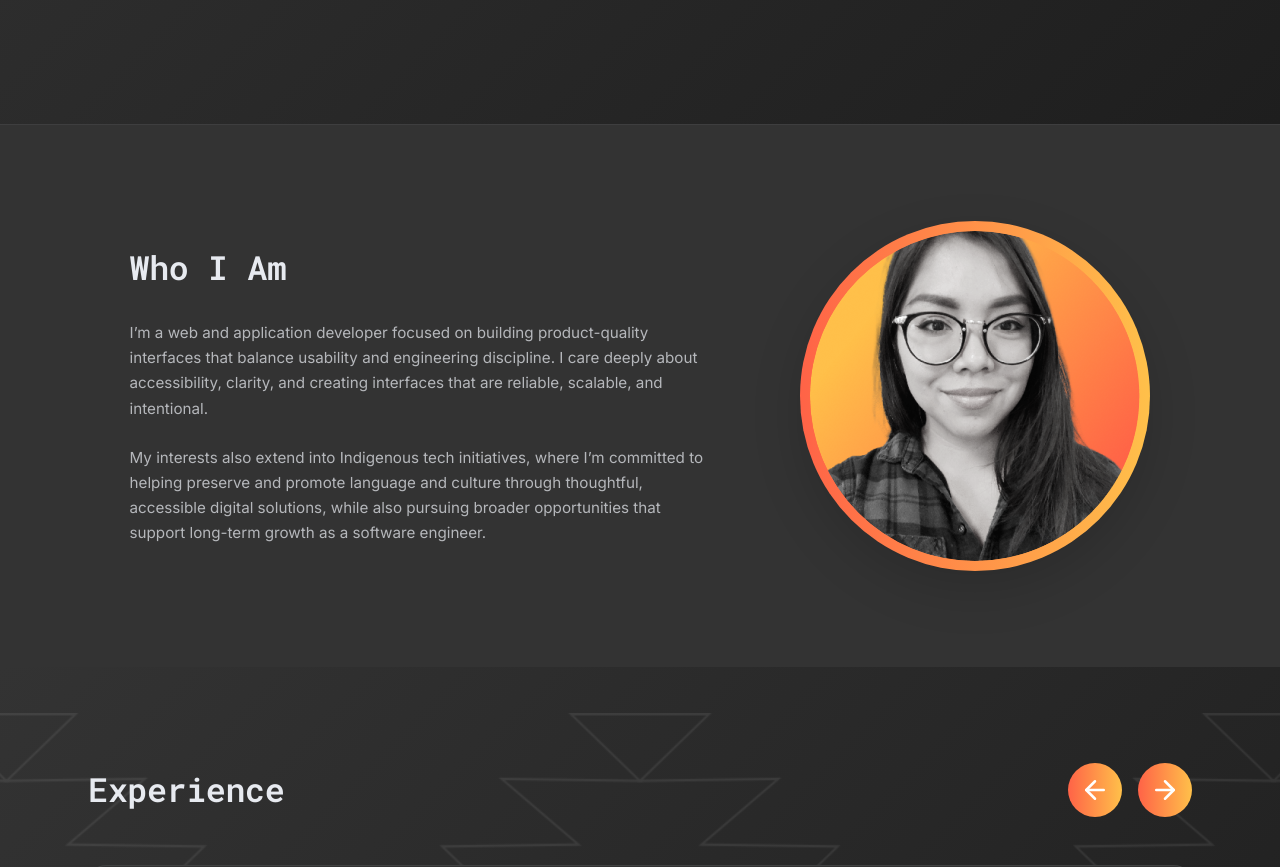
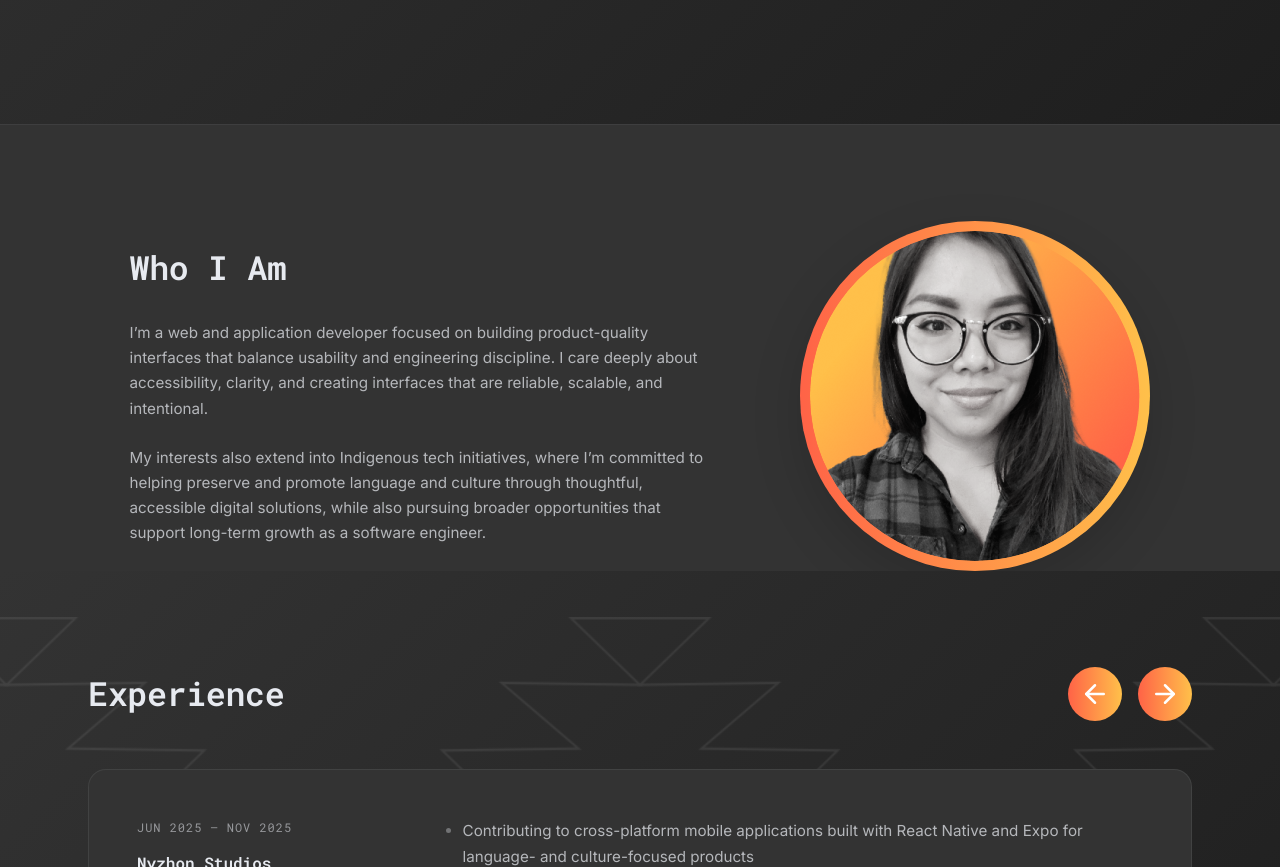
Before and after one commit to jordnlnn/dev-portfolio-26, a React (Vite) app: page / in a window 1280 px wide. Shown: the part 640-1507 px from the top of the page. Built offline with nearby package versions, Linux system fonts and the light colour scheme.

Commit message:
style: refine About section and main styles to merge sections seamlessly.

```diff
--- a/src/styles/_about.scss
+++ b/src/styles/_about.scss
@@ -1,5 +1,6 @@
 .about {
-  padding: var(--space-9) var(--space-7);
+  padding: var(--space-9) var(--space-7) 0;
+  margin-bottom: 0;
   background: var(--gray);
   border-top: 1px solid rgba(231, 234, 240, 0.06);
 }
--- a/src/styles/main.scss
+++ b/src/styles/main.scss
@@ -4,6 +4,7 @@
 @use "./navbar";
 @use "./hero";
 @use "./about";
+@use "./services";
 @use "./experience";
 @use "./projects";
 @use "./contact";
```
